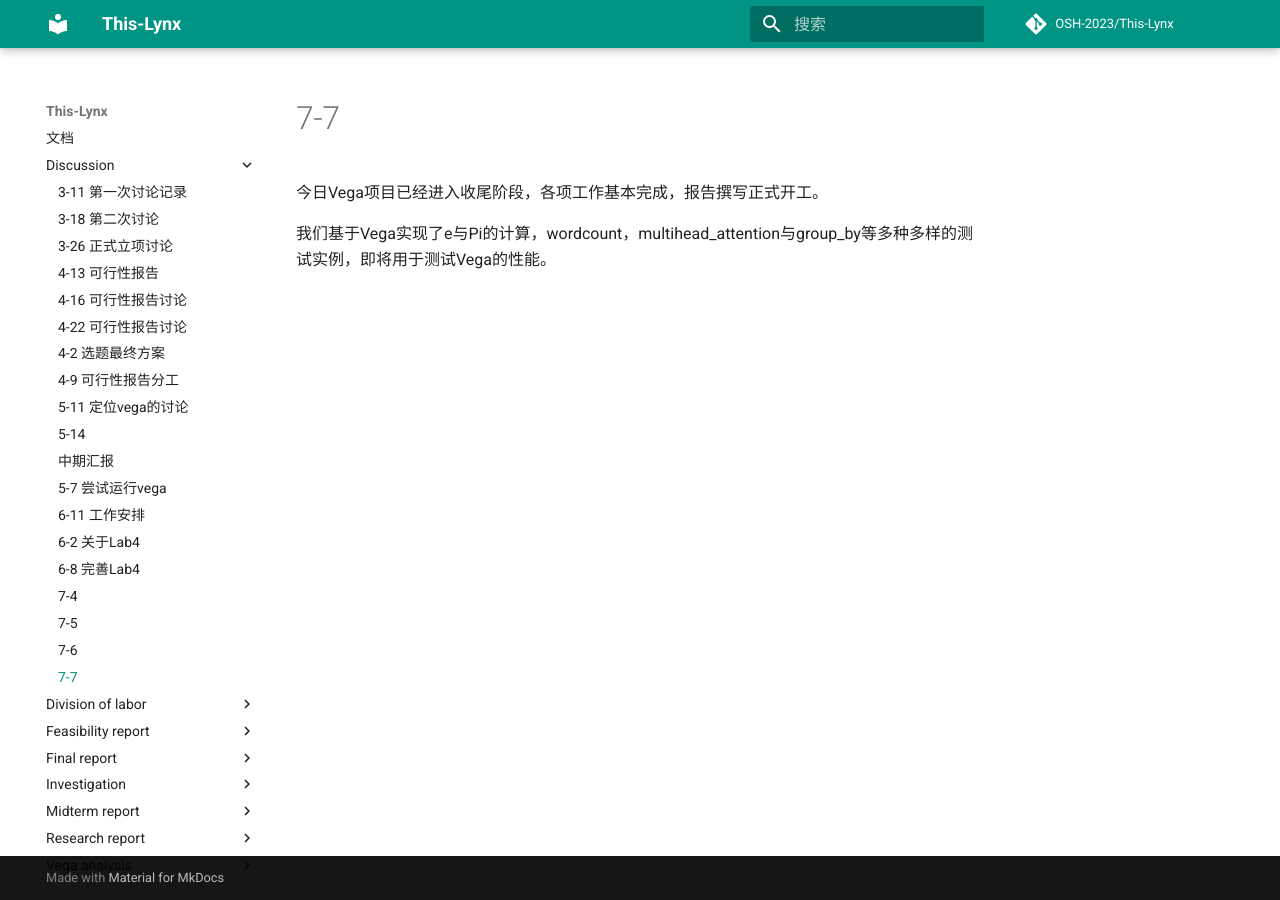
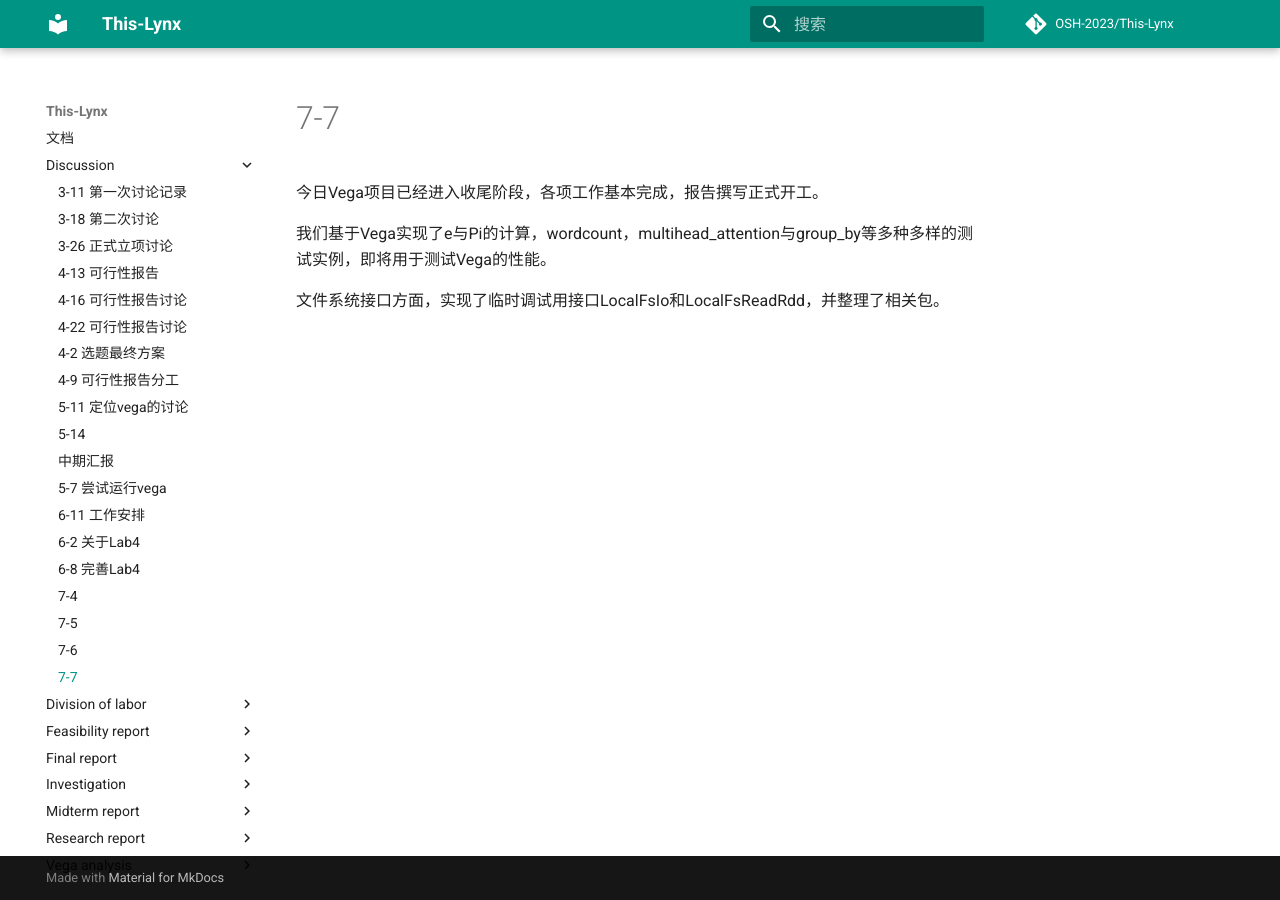
Before and after one commit to OSH-2023/This-Lynx, an MkDocs documentation site: the page built from docs/discussion/7-7.md, in a window 1280 px wide. Built offline with MkDocs 1.6.1 and Material for MkDocs 9.7.7, drawn with Linux system fonts in a browser that asks for light colours; comment, search, counter and statistics services are not loaded.

Commit message:
Update 7-7.md

```diff
--- a/docs/discussion/7-7.md
+++ b/docs/discussion/7-7.md
@@ -2,7 +2,6 @@
 
 今日Vega项目已经进入收尾阶段，各项工作基本完成，报告撰写正式开工。
 
+我们基于Vega实现了e与Pi的计算，wordcount，multihead_attention与group_by等多种多样的测试实例，即将用于测试Vega的性能。
 
-
-
-我们基于Vega实现了e与Pi的计算，wordcount，multihead_attention与group_by等多种多样的测试实例，即将用于测试Vega的性能。
+文件系统接口方面，实现了临时调试用接口LocalFsIo和LocalFsReadRdd，并整理了相关包。
```
